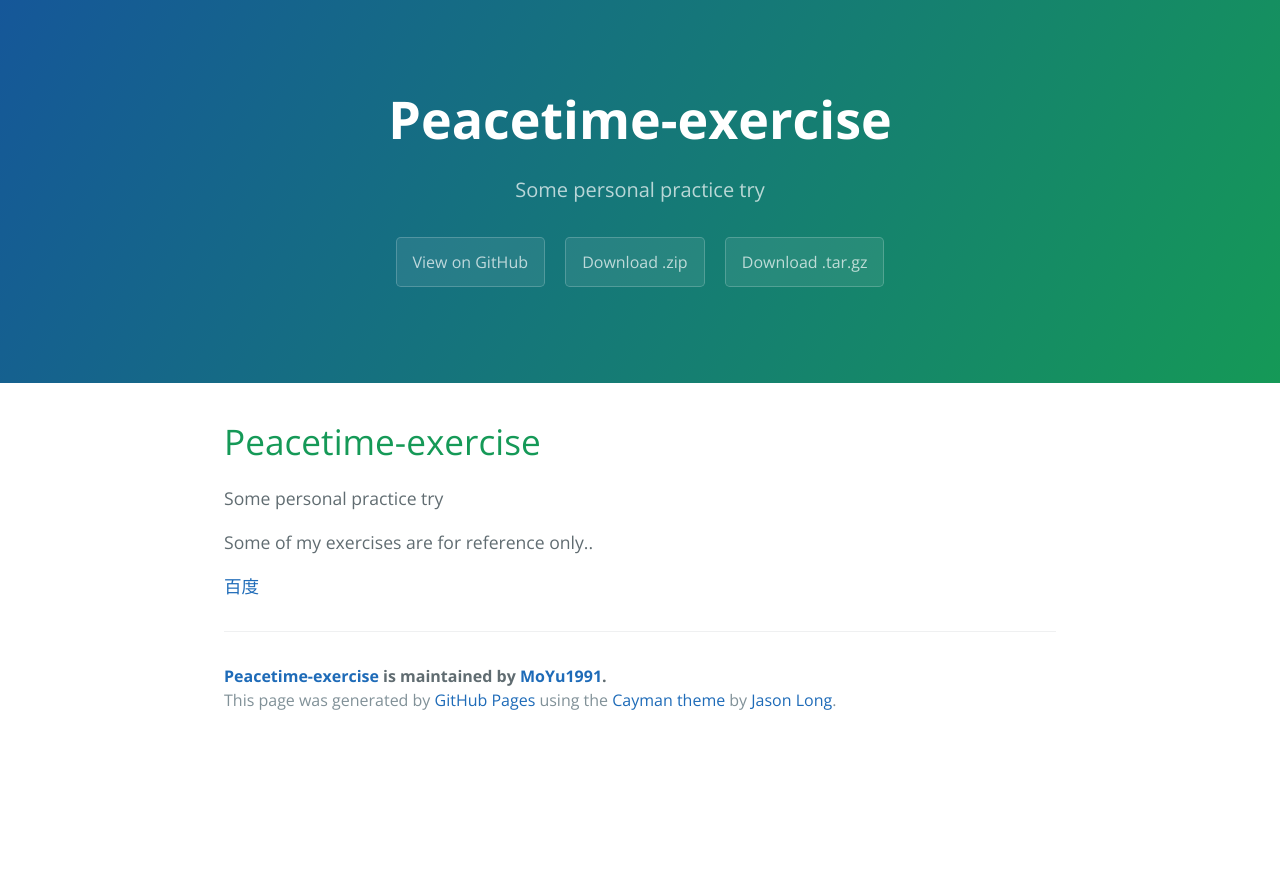
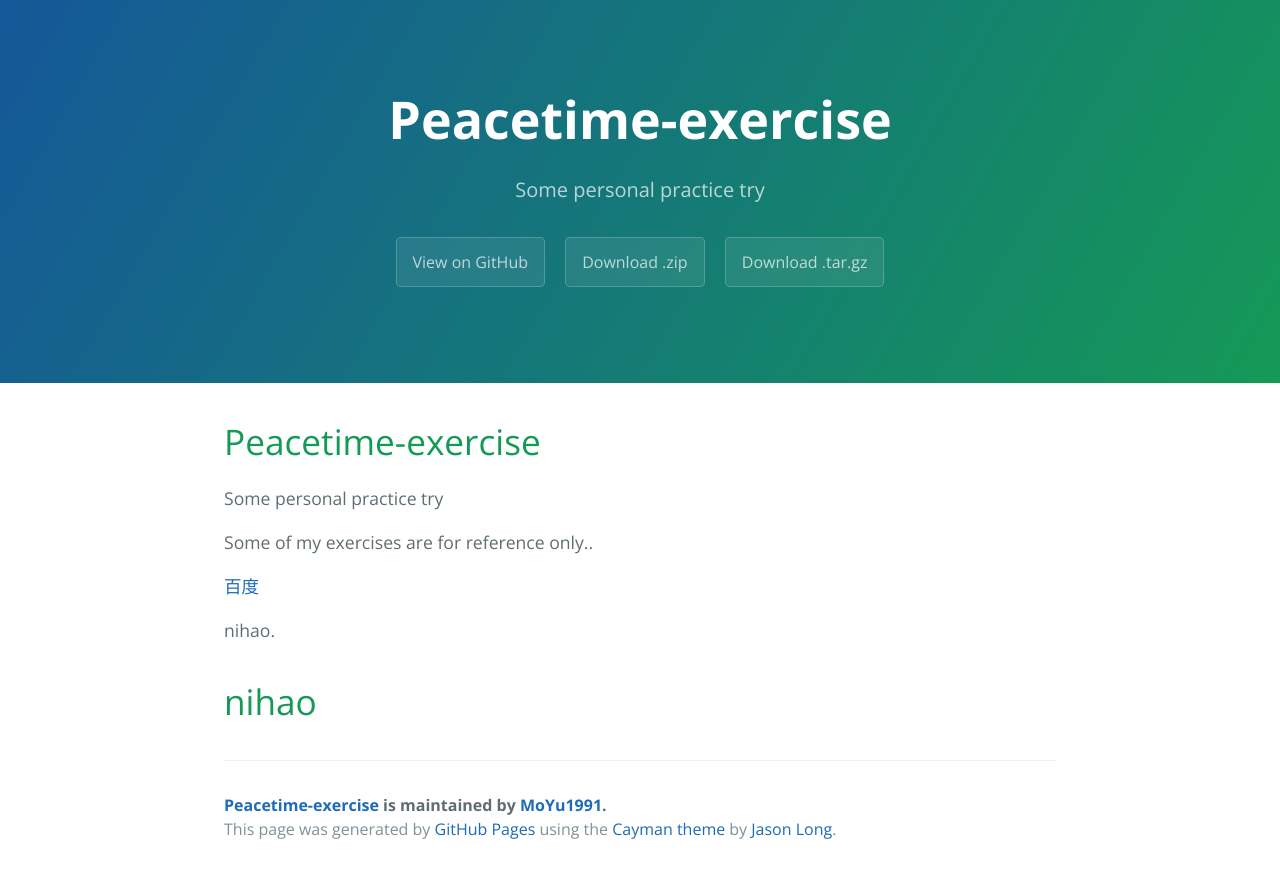
Before and after one commit to MoYu1991/Peacetime-exercise, a plain HTML site: page index.html in a window 1280 px wide. Before the commit the page ends 800 px from the top, so only its background shows below. Drawn offline with nearby package versions, Linux system fonts and the light colour scheme.

```diff
--- a/index.html
+++ b/index.html
@@ -28,6 +28,11 @@
 
 <p><a href="www.baidu.com">百度</a></p>
 
+<p>nihao.</p>
+
+<h1>
+<a id="nihao" class="anchor" href="#nihao" aria-hidden="true"><span class="octicon octicon-link"></span></a>nihao</h1>
+
       <footer class="site-footer">
         <span class="site-footer-owner"><a href="https://github.com/MoYu1991/Peacetime-exercise">Peacetime-exercise</a> is maintained by <a href="https://github.com/MoYu1991">MoYu1991</a>.</span>
 
--- a/params.json
+++ b/params.json
@@ -1 +1 @@
-{"name":"Peacetime-exercise","tagline":"Some personal practice try","body":"# Peacetime-exercise\r\nSome personal practice try\r\n\r\nSome of my exercises are for reference only..\r\n\r\n<a href=\"www.baidu.com\">百度</a>\r\n","google":"","note":"Don't delete this file! It's used internally to help with page regeneration."}
+{"name":"Peacetime-exercise","tagline":"Some personal practice try","body":"# Peacetime-exercise\r\nSome personal practice try\r\n\r\nSome of my exercises are for reference only..\r\n\r\n<a href=\"www.baidu.com\">百度</a>\r\n\r\nnihao.\r\n#nihao\r\n","google":"","note":"Don't delete this file! It's used internally to help with page regeneration."}
```
